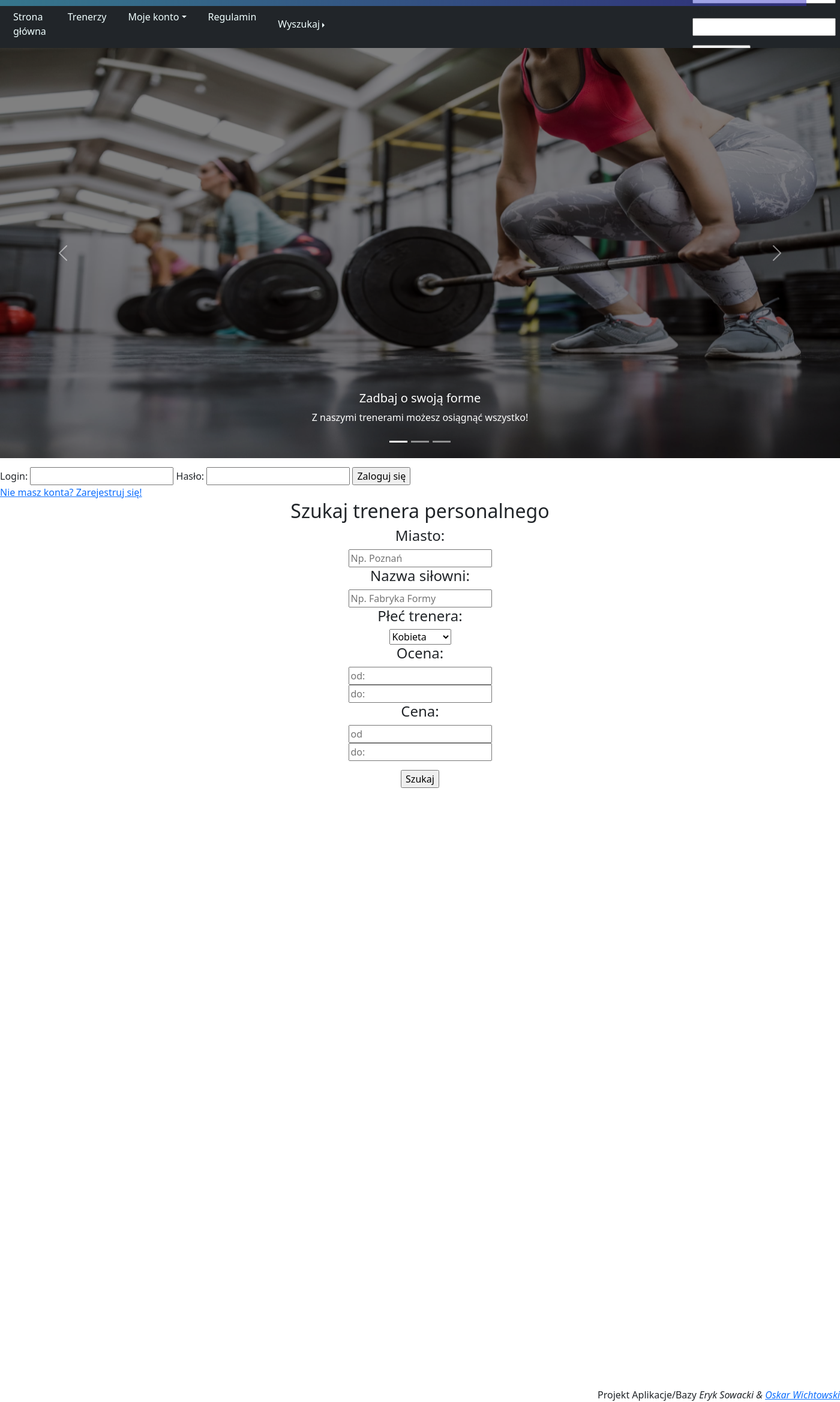
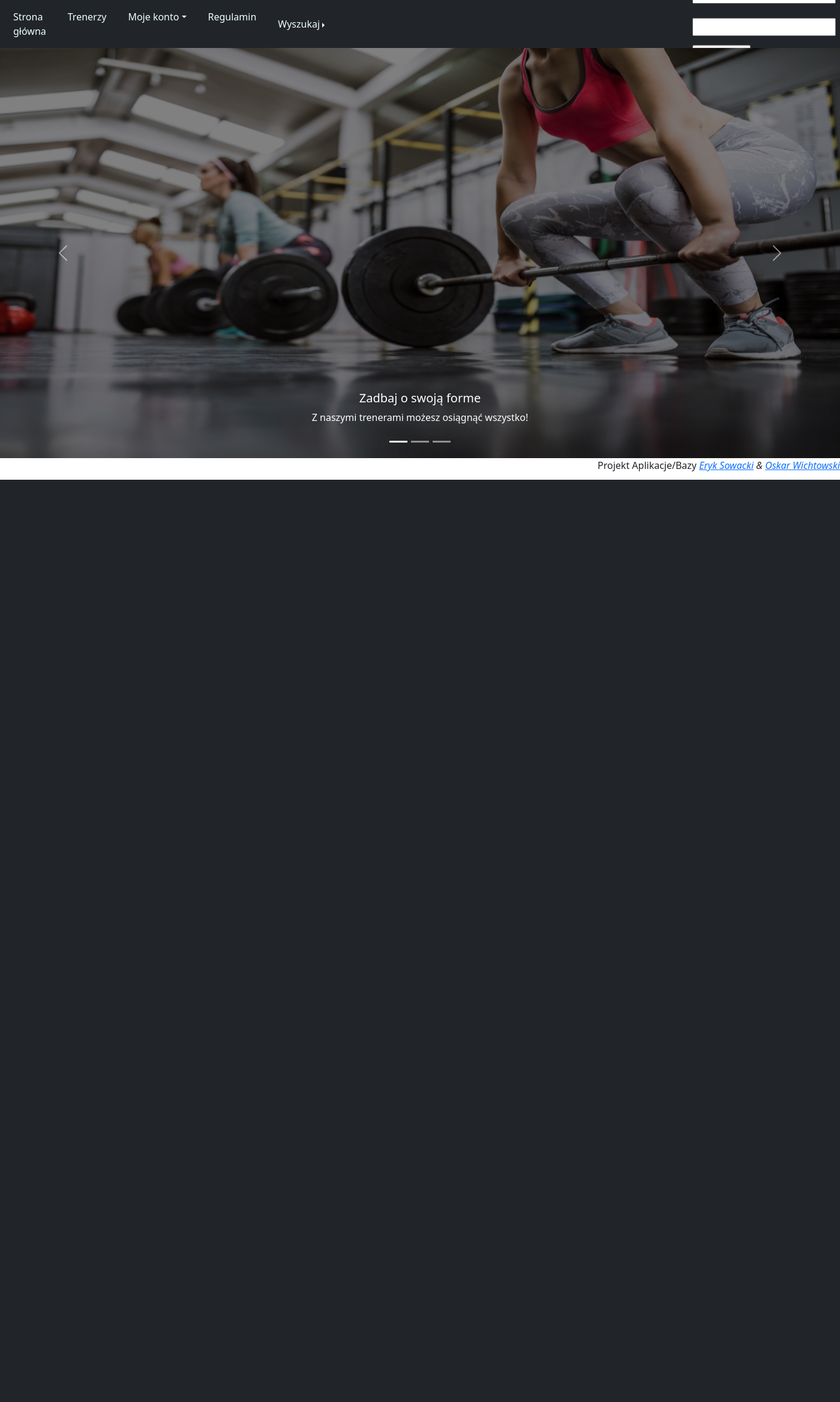
Before and after one commit to eryksowacki/prbazyproject, a PHP site: page / in a window 1400 px wide. Shown: the whole page at 60% size. After the commit the page ends 800 px from the top, so only its background shows below. Run offline with PHP 8.4, Linux system fonts and the light colour scheme; some libraries are stand-ins or nearby versions.

Commit message:
Moving login form and adding github link on my name

```diff
--- a/Pages/index.php
+++ b/Pages/index.php
@@ -53,40 +53,10 @@
 		</button>
 	</div>
 	<div id="progress-bar"></div>
-
-    <div id="page" class="whole-page">
-        <div id="login">
-            <form action="..\Scripts\PHP\login.inc.php" method="post">
-                Login: <input type="text" name="login">
-                Hasło: <input type="password" name="password">
-                <input type="submit" name="submitSub" value="Zaloguj się">
-            </form>
-            <a href="signup.php">Nie masz konta? Zarejestruj się!</a>
-        </div>
-        <div id="content" class="d-flex justify-content-center">
-            <h2>Szukaj trenera personalnego</h2>
-            <form action="index.php" method="post" class="d-flex">
-                <h4>Miasto:</h4>
-                <input type="text" placeholder="Np. Poznań" name="city">
-                <h4>Nazwa siłowni:</h4>
-                <input type="text" placeholder="Np. Fabryka Formy" name="gymName">
-                <h4>Płeć trenera:</h4>
-                <select name="trainerSex">
-                    <option value="woman">Kobieta</option>
-                    <option value="man">Mężczyzna</option>
-                </select>
-                <h4>Ocena:</h4>
-                <input type="text" placeholder="od:" name="minTrainerMark">
-                <input type="text" placeholder="do:" name="maxTrainerMark">
-                <h4>Cena:</h4>
-                <input type="text" placeholder="od" name="minPrize">
-                <input type="text" placeholder="do:" name="maxPrize">
-                <input type="submit" value="Szukaj">
-            </form>
-        </div>
-    </div>
+    <!-- <div id="page" class="whole-page">
+    </div> -->
     <footer id="footer">
-        <span id="footerText">Projekt Aplikacje/Bazy <i>Eryk Sowacki & <a href="https://github.com/Wichtowski">Oskar Wichtowski</a></i></span>
+        <span id="footerText">Projekt Aplikacje/Bazy <i> <a href="https://github.com/eryksowacki">Eryk Sowacki</a> & <a href="https://github.com/Wichtowski">Oskar Wichtowski</a></i></span>
     </footer>
 </body>
 <script src="..\Scripts\JS\bootstrap-5.0.2-dist\js\bootstrap.bundle.min.js" crossorigin="anonymous"></script>
```
Also changed, not shown: Pages/search_trainer.php (+21 -1 lines).
